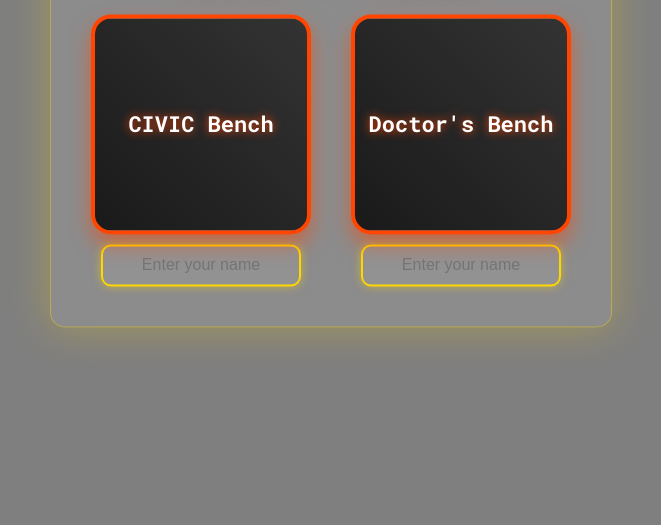
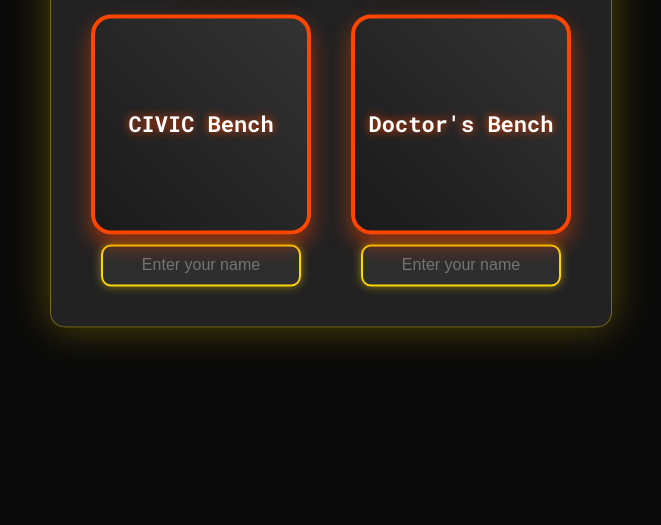
Before and after one commit to ksugeeth/PC-Status, a website with bundled scripts: page index.html in a window 1280 px wide. Shown: the part 275-800 px from the top of the page, without its empty margins (309-970 px from the left). Built offline with nearby package versions, Linux system fonts and the light colour scheme; no server answers.

Commit message:
Update styles.css

```diff
--- a/styles.css
+++ b/styles.css
@@ -10,7 +10,7 @@ body {
     justify-content: center;
     align-items: center;
     min-height: 100vh;
-    background: rgba(0, 0, 0, 0.5); /* Black with transparency */
+    background: #0a0a0a; /* Dark base for code rain */
     overflow: hidden;
     position: relative;
 }
```
